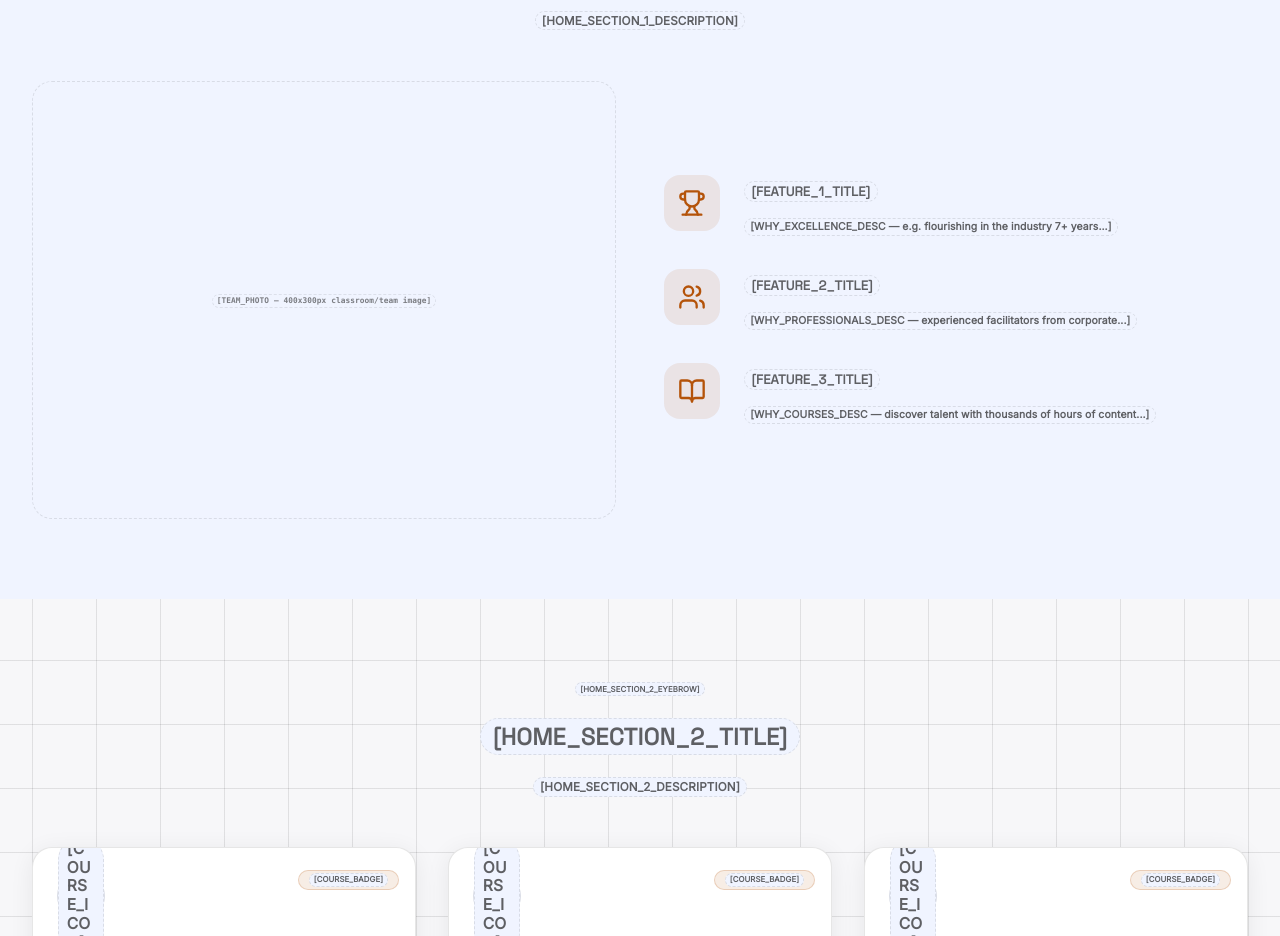
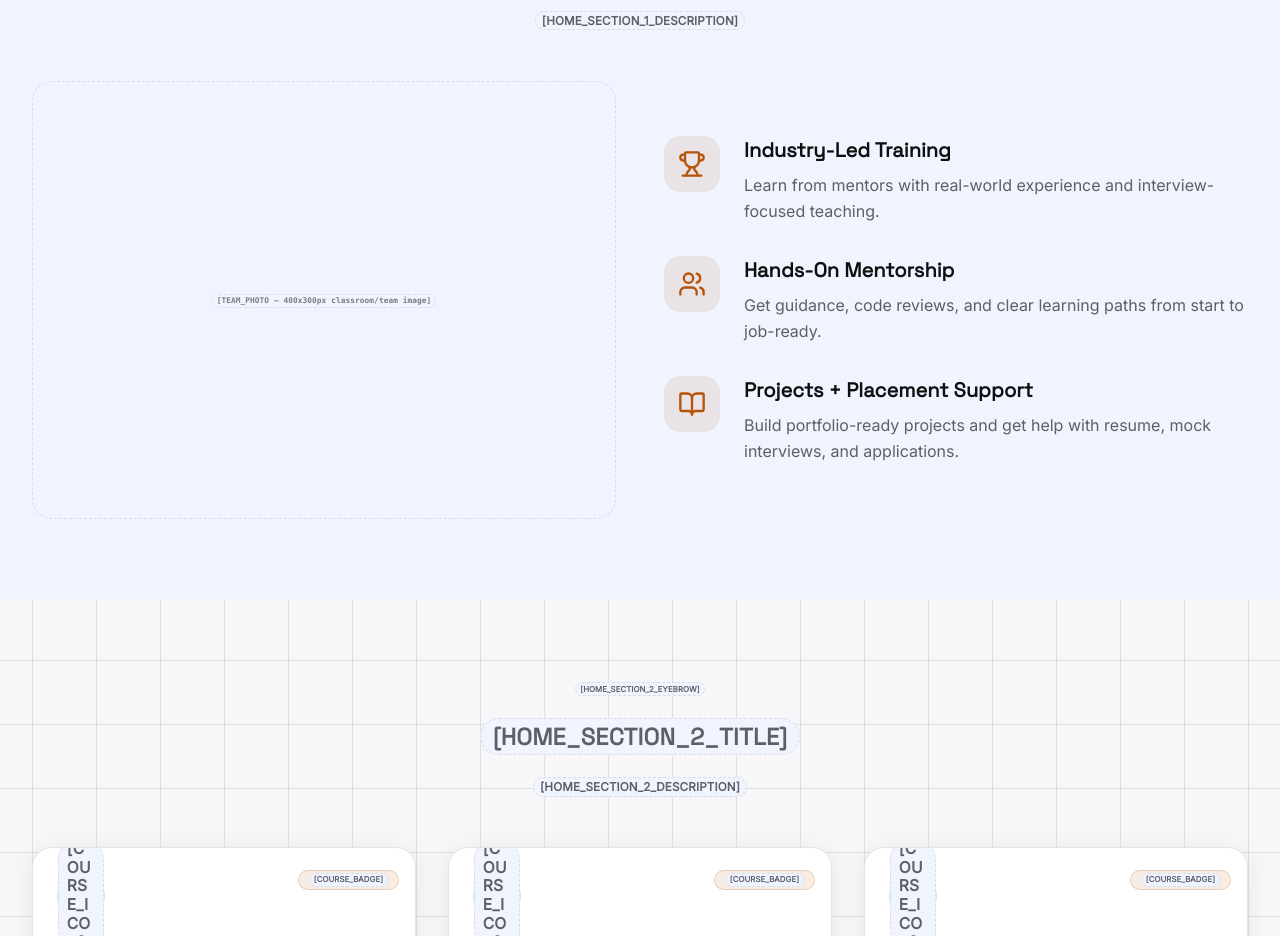
Before and after one commit to abi-0611/CodePro, an Astro site: page / in a window 1280 px wide. Shown: the part 1260-2196 px from the top of the page. Built offline with nearby package versions, Linux system fonts and the light colour scheme; Astro itself is replaced by a stand-in of ours; a web font is replaced by a local one.

Commit message:
chore: update feature grid copy

```diff
--- a/src/components/FeatureGrid.astro
+++ b/src/components/FeatureGrid.astro
@@ -5,18 +5,18 @@ import PlaceholderImage from './PlaceholderImage.astro';
 const features = [
   {
     icon: Trophy,
-    title: "[FEATURE_1_TITLE]",
-    description: "[WHY_EXCELLENCE_DESC — e.g. flourishing in the industry 7+ years...]"
+    title: "Industry-Led Training",
+    description: "Learn from mentors with real-world experience and interview-focused teaching."
   },
   {
     icon: Users,
-    title: "[FEATURE_2_TITLE]",
-    description: "[WHY_PROFESSIONALS_DESC — experienced facilitators from corporate...]"
+    title: "Hands-On Mentorship",
+    description: "Get guidance, code reviews, and clear learning paths from start to job-ready."
   },
   {
     icon: BookOpen,
-    title: "[FEATURE_3_TITLE]",
-    description: "[WHY_COURSES_DESC — discover talent with thousands of hours of content...]"
+    title: "Projects + Placement Support",
+    description: "Build portfolio-ready projects and get help with resume, mock interviews, and applications."
   }
 ];
 ---
```
